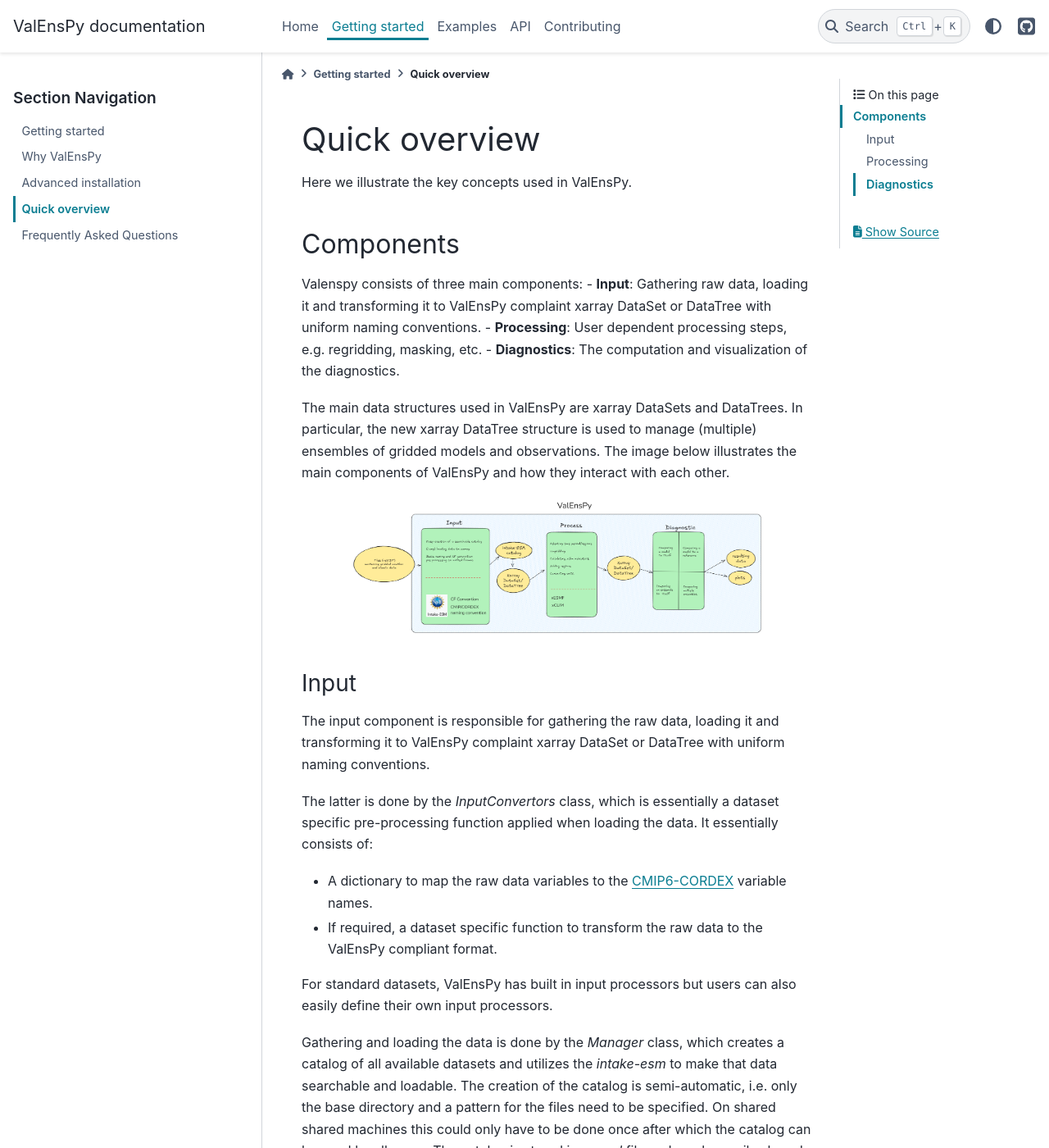
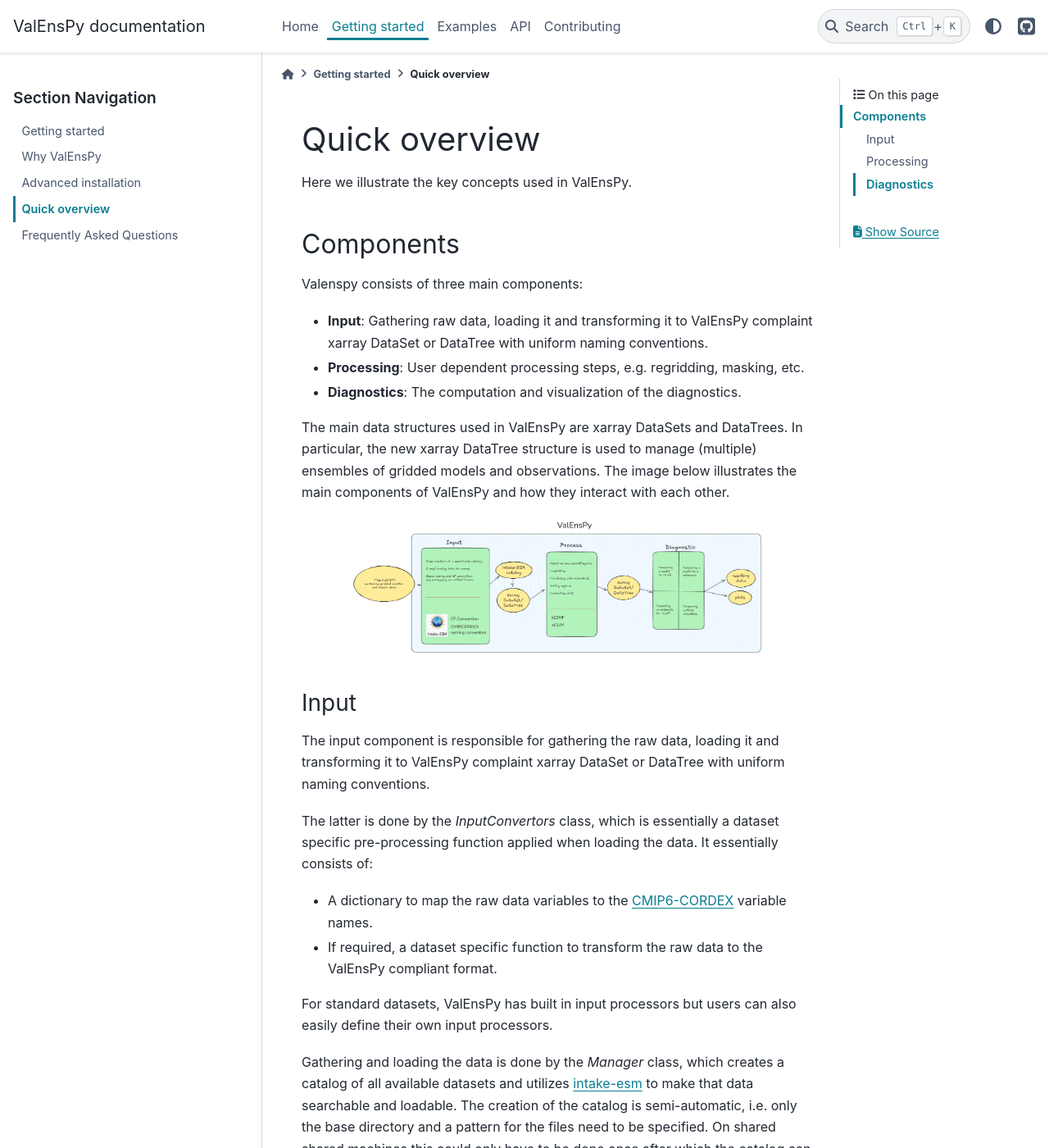
Before and after one commit to CORDEX-be2/ValEnsPy, a Sphinx documentation site: the page built from docs/getting_started/quick-overview.rst, in a window 1280 px wide and 1400 px high. Shown: the whole window at 82% size. Built offline with Sphinx 7.4.7 and the PyData theme 0.15.4, drawn with Linux system fonts in a browser that asks for light colours; pages that are not in the unit, such as notebooks, are missing from menus.

Commit message:
Code block fixes

```diff
--- a/docs/getting_started/advanced_install.rst
+++ b/docs/getting_started/advanced_install.rst
@@ -18,6 +18,7 @@
 To install with conda ensure that you have either `Miniconda <https://docs.conda.io/en/latest/miniconda.html>`__ or `Anaconda <https://docs.continuum.io/free/anaconda/>`__ installed, then run the following command in your terminal:
 
 .. code-block:: shell
+
     #WIP still needs to be published to conda-forge
 
 This will install ValEnsPy and all its dependencies, including ESMF (esmpy) if it is not already installed in the environment.
@@ -33,11 +34,13 @@
     Installing ValEnsPy with pip will not install ESMF (esmpy). If you require regridding functionality, either install esmpy in your environment seperately or use conda to install ValEnsPy.
 
     .. code-block:: shell
+
         conda install -c conda-forge esmpy
 
 In your terminal run the following command:
 
 .. code-block:: shell
+
     pip install ValEnsPy
 
 Installing on Windows
--- a/docs/getting_started/quick-overview.rst
+++ b/docs/getting_started/quick-overview.rst
@@ -9,6 +9,7 @@
 ----------
 
 Valenspy consists of three main components:
+
 - **Input**: Gathering raw data, loading it and transforming it to ValEnsPy complaint xarray DataSet or DataTree with uniform naming conventions.
 - **Processing**: User dependent processing steps, e.g. regridding, masking, etc.
 - **Diagnostics**: The computation and visualization of the diagnostics.
@@ -33,7 +34,7 @@
 
 For standard datasets, ValEnsPy has built in input processors but users can also easily define their own input processors.
 
-Gathering and loading the data is done by the `Manager` class, which creates a catalog of all available datasets and utilizes the `intake-esm` to make that data searchable and loadable.
+Gathering and loading the data is done by the `Manager` class, which creates a catalog of all available datasets and utilizes `intake-esm <https://intake-esm.readthedocs.io/en/latest/>`_ to make that data searchable and loadable.
 The creation of the catalog is semi-automatic, i.e. only the base directory and a pattern for the files need to be specified. On shared shared machines this could only have to be done once after which the catalog can be used by all users. The catalog is stored in a `yaml` file and can be easily shared with others. The catalog is then used to load the data into xarray DataSets or DataTrees.
 When loading the data, the `Manager` class also applies a set of pre-processing steps to each respective dataset through the aformentioned `InputConvertors`.
 
@@ -56,4 +57,4 @@
 
 The diagnostics functions are applied on the xarray DataSets or DataTrees resulting in some form of output (pandas DataFrame, xarray DataSet or DataTree, dictionary, etc.) which can be saved or visualized with the diagnostic plot functions.
 
-Within ValEnsPy there are `some prexisting diagnostics <_api_docs>`_, but users can also define their own diagnostics.
+Within ValEnsPy there are `some prexisting diagnostics <../_api_docs>`_, but users can also define their own diagnostics.
```
